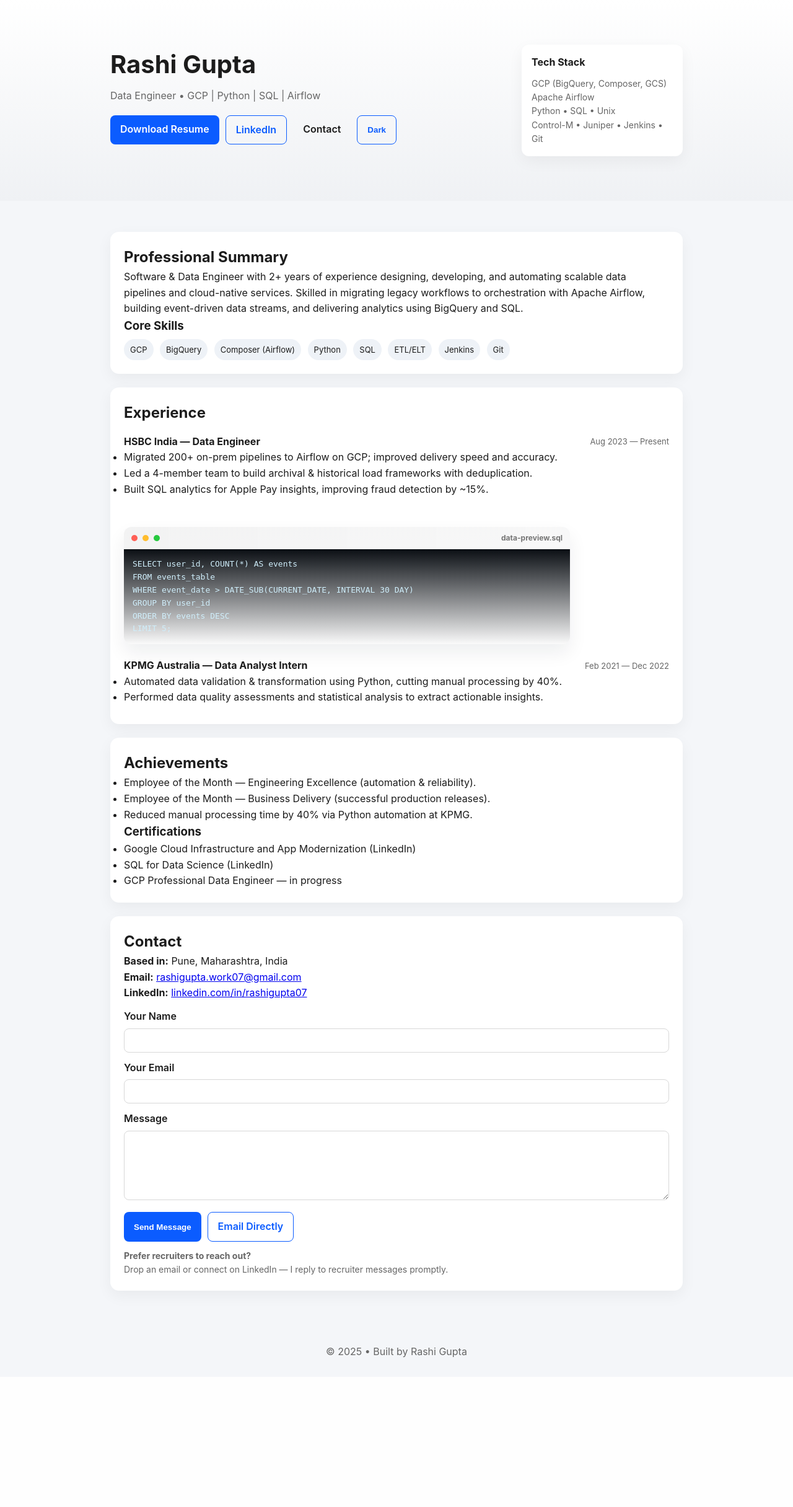
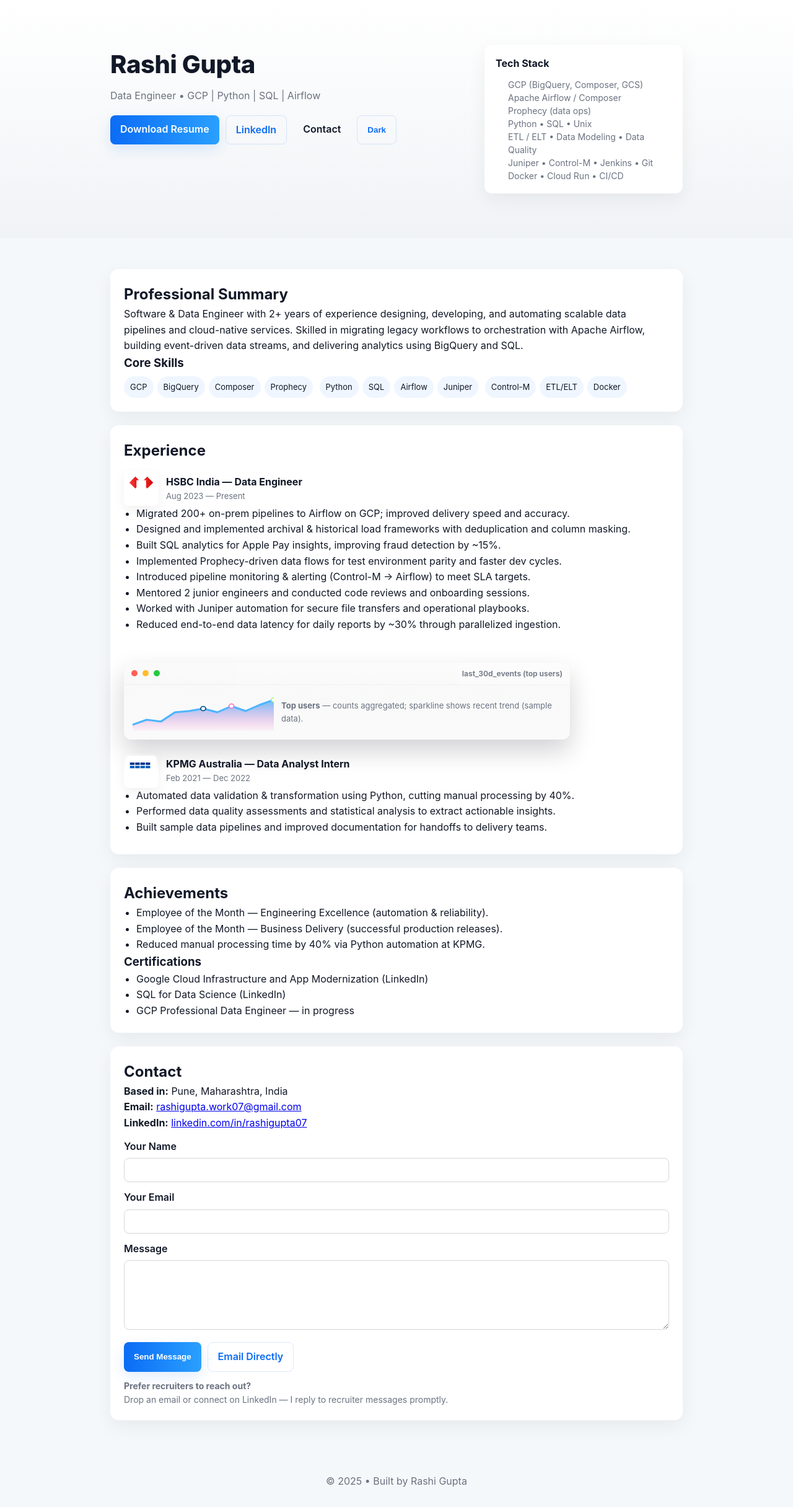
Before and after one commit to RashiGupta-7/resume-website, a Flask app: page / in a window 1280 px wide. Shown: the whole page at 62% size. Before the commit the page ends 2190 px from the top, so only its background shows below. Run offline with Flask 3, Linux system fonts and the light colour scheme.

Commit message:
Add inline SVG logos, sparkline visualization, and corporate vibrant theme enhancements

```diff
--- a/static/style.css
+++ b/static/style.css
@@ -1,140 +1,125 @@
-/* ----------------- Base Variables ----------------- */
+/* Corporate vibrant palette — electric blue, soft pink and lime accent */
 :root{
-  --bg:#f4f6f9;
+  --bg:#f5f8fb;
   --card:#ffffff;
-  --text:#1c1c1c;
-  --muted:#666;
-  --accent:#0b5cff;
+  --text:#111827;
+  --muted:#6b7280;
+  --accent:#0b6cf5;     /* electric blue */
+  --accent-2:#ff4db8;   /* soft pink */
+  --accent-3:#9be34a;   /* lime highlight */
   --radius:14px;
-  --shadow: 0 8px 24px rgba(0,0,0,0.05);
-  --terminal-bg:#0b0f14;
-  --terminal-text:#cfeefb;
+  --shadow: 0 10px 30px rgba(2,6,23,0.06);
+  --terminal-bg:#031426;
+  --terminal-text:#bfefff;
 }
 
-/* Dark theme variables override */
+/* dark mode tweaks */
 body[data-theme="dark"]{
-  --bg: #0b1220;
-  --card: #071026;
-  --text: #e6eef8;
-  --muted:#9db3c9;
-  --accent:#4db5ff;
-  --terminal-bg:#00111a;
+  --bg:#06142a;
+  --card: linear-gradient(180deg, rgba(255,255,255,0.02), rgba(255,255,255,0.01));
+  --text:#e6f2ff;
+  --muted:#9fb3c7;
+  --accent:#38a3ff;
+  --accent-2:#ff74b3;
+  --accent-3:#b7ff66;
+  --terminal-bg: linear-gradient(90deg,#031a2a,#00121a 60%);
   --terminal-text:#b8f0ff;
-  background: radial-gradient(circle at 10% 10%, rgba(77,181,255,0.03), transparent 10%), var(--bg);
+  background: radial-gradient(circle at 10% 10%, rgba(11,108,245,0.02), transparent 10%), #031423;
 }
 
-/* ----------------- Reset & Layout ----------------- */
+/* Reset / layout */
 *{box-sizing:border-box;margin:0;padding:0}
-body{
-  font-family: "Inter", Arial, sans-serif;
-  background:var(--bg);
-  color:var(--text);
-  line-height:1.6;
-  -webkit-font-smoothing:antialiased;
-  -moz-osx-font-smoothing:grayscale;
-}
-
+body{font-family:Inter, Arial, sans-serif;background:var(--bg);color:var(--text);line-height:1.6}
 .container{max-width:980px;margin:0 auto;padding:28px}
 
-/* ----------------- HERO ----------------- */
-.hero{
-  background: linear-gradient(180deg, #fff, rgba(0,0,0,0.02));
-  padding:44px 0;
-}
+/* HERO */
+.hero{padding:44px 0;background: linear-gradient(180deg, #fff, rgba(0,0,0,0.02))}
 .hero-content{display:flex;gap:20px;align-items:flex-start;justify-content:space-between}
-.title{font-size:40px;font-weight:700}
+.title{font-size:40px;font-weight:800;letter-spacing:-0.4px}
 .subtitle{color:var(--muted);margin-top:6px;font-size:16px}
 
-/* CTA and buttons */
+/* CTA buttons */
 .cta{margin-top:18px;display:flex;gap:10px;flex-wrap:wrap}
 .btn{padding:10px 16px;border-radius:8px;font-weight:600;text-decoration:none;cursor:pointer;border:none}
-.btn.primary{background:var(--accent);color:white}
-.btn.outline{background:transparent;border:1px solid var(--accent);color:var(--accent)}
+.btn.primary{background:linear-gradient(90deg,var(--accent),#2aa0ff);color:white;box-shadow:0 8px 22px rgba(11,108,245,0.12)}
+.btn.primary:hover{transform:translateY(-2px)}
+.btn.outline{background:transparent;border:1px solid rgba(11,108,245,0.14);color:var(--accent)}
 .btn.ghost{background:transparent;color:var(--text)}
 
-/* Hero right stack */
-.hero-right{width:260px;background:var(--card);padding:16px;border-radius:12px;box-shadow:var(--shadow)}
-.hero-right ul{list-style:none;margin-top:10px;color:var(--muted);font-size:14px}
+/* HERO RIGHT */
+.hero-right{width:320px;background:var(--card);padding:18px;border-radius:12px;box-shadow:var(--shadow)}
+.stack-list{list-style:none;margin-top:10px;color:var(--muted);font-size:14px;line-height:1.5}
 
-/* ----------------- CARD ----------------- */
-.card{
-  background:var(--card);
-  padding:22px;
-  margin-top:22px;
-  border-radius:var(--radius);
-  box-shadow:var(--shadow);
-  transition: transform .18s ease, box-shadow .18s ease;
-}
-.card:hover{ transform: translateY(-3px) }
+/* CARD base */
+.card{background:var(--card);padding:22px;margin-top:22px;border-radius:var(--radius);box-shadow:var(--shadow);transition:transform .18s ease,box-shadow .18s ease}
+.card:hover{transform:translateY(-3px)}
 
-/* Chips */
-.chips span{
-  display:inline-block;background:#eef2f7;padding:7px 10px;border-radius:999px;font-size:13px;margin:6px 6px 0 0;
-}
+/* CHIPS */
+.chips span{display:inline-block;background:rgba(11,108,245,0.06);color:var(--text);padding:7px 10px;border-radius:999px;font-size:13px;margin:6px 6px 0 0}
+body[data-theme="dark"] .chips span{background:rgba(56,163,255,0.06);color:var(--text)}
 
-/* ----------------- EXPERIENCE ----------------- */
+/* JOB & LOGO */
 .job{margin-top:14px;position:relative;padding-bottom:8px}
 .job-head{display:flex;justify-content:space-between;align-items:center}
 .date{color:var(--muted);font-size:13px}
 
-/* Hover micro-lift for job */
+/* job with logo layout */
+.job-with-logo .job-head{display:flex;align-items:center;gap:12px}
+.job-left{display:flex;gap:12px;align-items:center}
+.company-logo{width:56px;height:56px;object-fit:contain;border-radius:8px;background:transparent;padding:4px;box-shadow:0 6px 18px rgba(2,6,23,0.06)}
+
+/* bullets spacing */
+ul{margin-left:20px}
+
+/* hover micro-lift */
 .job:hover{transform:translateY(-4px);transition:transform .18s ease}
 
-/* ----------------- FLASH ----------------- */
+/* FLASH */
 .flash-list{margin-top:10px}
 .flash{padding:12px;border-radius:10px;margin-bottom:10px;font-weight:600}
 .flash.success{background:#e8fff1;color:#0f7b3a}
 .flash.error{background:#ffe7e7;color:#b60000}
 .flash.warning{background:#fff6d8;color:#8a6500}
 
-/* ----------------- CONTACT FORM ----------------- */
+/* CONTACT */
 .contact-form label{display:block;margin-top:12px;font-weight:600}
 .contact-form input,.contact-form textarea{width:100%;padding:10px;border-radius:8px;border:1px solid #d8d8d8;margin-top:6px;font-size:15px;background:transparent}
 .form-actions{display:flex;gap:10px;margin-top:12px}
-
-/* Note and small text */
 .note{margin-top:12px;color:var(--muted);font-size:14px}
 
-/* ----------------- FOOTER ----------------- */
+/* FOOTER */
 .footer{text-align:center;padding:28px;color:var(--muted);margin-top:30px}
 
-/* ----------------- HOVER TYPING ----------------- */
-.hover-typing{
-  max-width:640px;margin-top:10px;padding:10px 14px;border-radius:10px;
-  font-family: ui-monospace, SFMono-Regular, Menlo, Monaco, 'Roboto Mono', monospace;font-size:13px;
-  color:var(--text);
-  background: linear-gradient(180deg, rgba(0,0,0,0.02), rgba(255,255,255,0.02));
-  border:1px solid rgba(0,0,0,0.04);
-  opacity:0;transform:translateY(6px);transition:opacity .22s ease, transform .22s ease;pointer-events:none;
-}
+/* HOVER TYPING */
+.hover-typing{max-width:640px;margin-top:10px;padding:10px 14px;border-radius:10px;font-family:ui-monospace,monospace;font-size:13px;color:var(--text);background:linear-gradient(180deg,rgba(0,0,0,0.02),rgba(255,255,255,0.02));border:1px solid rgba(0,0,0,0.04);opacity:0;transform:translateY(6px);transition:opacity .22s ease,transform .22s ease;pointer-events:none}
 .hover-typing.visible{opacity:1;transform:none}
+body[data-theme="dark"] .hover-typing{background:linear-gradient(180deg, rgba(255,255,255,0.02), rgba(255,255,255,0.01)); border:1px solid rgba(255,255,255,0.04); color:var(--text)}
 
-/* Dark theme tweak for hover box */
-body[data-theme="dark"] .hover-typing{
-  background: rgba(255,255,255,0.02); border:1px solid rgba(255,255,255,0.04);
-  color:var(--text);
-}
-
-/* ----------------- TERMINAL CARD ----------------- */
-.terminal-card{
-  margin-top:16px;border-radius:12px;overflow:hidden;max-width:720px;transition:transform .35s ease, opacity .35s ease;
-  opacity:0;transform:translateY(10px);box-shadow:0 14px 30px rgba(15,23,42,0.07);
-  background: linear-gradient(180deg, rgba(15,23,42,0.02), rgba(255,255,255,0.02));
-}
+/* TERMINAL & SPARKLINE */
+.terminal-card{margin-top:16px;border-radius:12px;overflow:hidden;max-width:720px;transition:transform .35s ease,opacity .35s ease;opacity:0;transform:translateY(10px);box-shadow:0 18px 40px rgba(2,6,23,0.18);background:linear-gradient(180deg,rgba(255,255,255,0.02),rgba(0,0,0,0.02))}
 .terminal-card.reveal{opacity:1;transform:none}
-.terminal-header{display:flex;align-items:center;gap:8px;padding:8px 12px;background:linear-gradient(90deg, rgba(0,0,0,0.03), rgba(0,0,0,0.01));border-bottom:1px solid rgba(0,0,0,0.04)}
+.terminal-header{display:flex;align-items:center;gap:8px;padding:8px 12px;background:linear-gradient(90deg, rgba(0,0,0,0.02), rgba(0,0,0,0.01));border-bottom:1px solid rgba(0,0,0,0.04)}
 .terminal-header .dot{width:10px;height:10px;border-radius:50%;display:inline-block}
 .terminal-header .dot.red{background:#ff5f56}
 .terminal-header .dot.yellow{background:#ffbd2e}
 .terminal-header .dot.green{background:#27c93f}
 .terminal-header .term-title{margin-left:auto;color:var(--muted);font-size:12px;font-weight:700;opacity:0.9}
 
-.term-body{padding:14px;font-family:ui-monospace, Roboto Mono, monospace;margin:0;font-size:13px;color:var(--terminal-text);background:linear-gradient(180deg,var(--terminal-bg), rgba(0,0,0,0.02))}
+/* Sparkline wrap */
+.sparkline-wrap{display:flex;gap:12px;align-items:center;padding:14px;background:linear-gradient(180deg, rgba(1,20,30,0.02), rgba(255,255,255,0.01))}
+.sparkline{width:240px;height:60px;display:block}
+.sparkline-caption{font-size:13px;color:var(--muted)}
 
-/* dark theme terminal tweak */
-body[data-theme="dark"] .term-body{color:var(--terminal-text);background:linear-gradient(180deg,var(--terminal-bg), #001217)}
+/* vibrant sparkline stroke adjustments for dark */
+body[data-theme="dark"] .sparkline polyline{stroke:var(--accent)}
+body[data-theme="dark"] .sparkline circle{stroke:#fff}
 
-/* ----------------- SMALL HELPERS & RESPONSIVE ----------------- */
+/* micro interactions */
+.card{transition:transform .18s ease,box-shadow .18s ease}
+.card:hover{transform:translateY(-3px)}
+.job:hover{transform:translateY(-4px)}
+
+/* responsive */
 @media (max-width:900px){
   .hero-content{flex-direction:column}
   .hero-right{width:100%}
@@ -142,5 +127,5 @@ body[data-theme="dark"] .term-body{color:var(--terminal-text);background:linear-
   .terminal-card{max-width:100%}
 }
 
-/* small accessibility focus styles */
-a:focus, button:focus, input:focus, textarea:focus{outline:3px solid rgba(11,92,255,0.18);outline-offset:3px}
+/* focus */
+a:focus, button:focus, input:focus, textarea:focus{outline:3px solid rgba(11,108,245,0.14);outline-offset:3px}
--- a/templates/index.html
+++ b/templates/index.html
@@ -5,13 +5,11 @@
   <meta name="viewport" content="width=device-width, initial-scale=1" />
   <title>Rashi Gupta — Data Engineer</title>
   <meta name="description" content="Rashi Gupta — Data Engineer. GCP, Python, SQL, Airflow. Hire me." />
-  <!-- Correct Flask static path -->
   <link rel="stylesheet" href="{{ url_for('static', filename='style.css') }}">
 </head>
 
 <body>
 
-  <!-- HERO SECTION -->
   <header class="hero">
     <div class="container hero-content">
 
@@ -23,30 +21,28 @@
           <a class="btn primary" href="/Resume-Rashi_Gupta.pdf" download>Download Resume</a>
           <a class="btn outline" href="https://linkedin.com/in/rashigupta07" target="_blank">LinkedIn</a>
           <a class="btn ghost" href="#contact">Contact</a>
-
-          <!-- Theme toggle -->
           <button id="themeToggle" class="btn outline" type="button" aria-pressed="false">Dark</button>
         </div>
       </div>
 
       <aside class="hero-right" aria-labelledby="tech-heading">
         <h4 id="tech-heading">Tech Stack</h4>
-        <ul>
+        <ul class="stack-list">
           <li>GCP (BigQuery, Composer, GCS)</li>
-          <li>Apache Airflow</li>
+          <li>Apache Airflow / Composer</li>
+          <li>Prophecy (data ops)</li>
           <li>Python • SQL • Unix</li>
-          <li>Control-M • Juniper • Jenkins • Git</li>
+          <li>ETL / ELT • Data Modeling • Data Quality</li>
+          <li>Juniper • Control-M • Jenkins • Git</li>
+          <li>Docker • Cloud Run • CI/CD</li>
         </ul>
       </aside>
 
     </div>
   </header>
 
-
-  <!-- MAIN CONTENT -->
   <main class="container">
 
-    <!-- SUMMARY -->
     <section class="card" id="summary">
       <h2>Professional Summary</h2>
       <p>
@@ -58,66 +54,131 @@
 
       <h3>Core Skills</h3>
       <div class="chips" aria-hidden="false">
-        <span>GCP</span>
-        <span>BigQuery</span>
-        <span>Composer (Airflow)</span>
-        <span>Python</span>
-        <span>SQL</span>
-        <span>ETL/ELT</span>
-        <span>Jenkins</span>
-        <span>Git</span>
+        <span>GCP</span><span>BigQuery</span><span>Composer</span><span>Prophecy</span>
+        <span>Python</span><span>SQL</span><span>Airflow</span><span>Juniper</span>
+        <span>Control-M</span><span>ETL/ELT</span><span>Docker</span>
       </div>
     </section>
 
 
-    <!-- EXPERIENCE -->
     <section class="card" id="experience">
       <h2>Experience</h2>
 
-      <div class="job" role="article">
+      <!-- HSBC card with inline SVG logo -->
+      <div class="job job-with-logo" role="article">
         <div class="job-head">
-          <strong>HSBC India — Data Engineer</strong>
-          <span class="date">Aug 2023 — Present</span>
+          <div class="job-left">
+            <!-- Inline HSBC SVG logo (simple mark) -->
+            <svg class="company-logo" viewBox="0 0 200 200" aria-hidden="true" role="img">
+              <defs>
+                <linearGradient id="hsbcGrad" x1="0" x2="1">
+                  <stop offset="0" stop-color="#ff3b3b"/>
+                  <stop offset="1" stop-color="#d00000"/>
+                </linearGradient>
+              </defs>
+              <rect fill="#fff" width="200" height="200" rx="16"/>
+              <g transform="translate(20,20) scale(0.8)">
+                <polygon points="50,0 100,50 50,100 0,50" fill="url(#hsbcGrad)"/>
+                <polygon points="150,0 100,50 150,100 200,50" fill="url(#hsbcGrad)"/>
+                <rect x="60" y="30" width="80" height="40" fill="#fff"/>
+                <rect x="60" y="60" width="80" height="40" fill="#fff"/>
+              </g>
+            </svg>
+
+            <div>
+              <strong>HSBC India — Data Engineer</strong>
+              <div class="date">Aug 2023 — Present</div>
+            </div>
+          </div>
         </div>
 
         <ul>
           <li>Migrated 200+ on-prem pipelines to Airflow on GCP; improved delivery speed and accuracy.</li>
-          <li>Led a 4-member team to build archival & historical load frameworks with deduplication.</li>
+          <li>Designed and implemented archival & historical load frameworks with deduplication and column masking.</li>
           <li>Built SQL analytics for Apple Pay insights, improving fraud detection by ~15%.</li>
+          <li>Implemented Prophecy-driven data flows for test environment parity and faster dev cycles.</li>
+          <li>Introduced pipeline monitoring & alerting (Control-M → Airflow) to meet SLA targets.</li>
+          <li>Mentored 2 junior engineers and conducted code reviews and onboarding sessions.</li>
+          <li>Worked with Juniper automation for secure file transfers and operational playbooks.</li>
+          <li>Reduced end-to-end data latency for daily reports by ~30% through parallelized ingestion.</li>
         </ul>
 
-        <!-- Hover-typing box (populated by JS) -->
         <div class="hover-typing" aria-hidden="true"></div>
 
-        <!-- Terminal-style data preview to give a data-engineer vibe -->
+        <!-- Terminal card with SVG sparkline (inline) -->
         <div class="terminal-card" role="region" aria-label="Data preview">
           <div class="terminal-header">
             <span class="dot red"></span><span class="dot yellow"></span><span class="dot green"></span>
-            <span class="term-title">data-preview.sql</span>
+            <span class="term-title">last_30d_events (top users)</span>
           </div>
-          <pre class="term-body">SELECT user_id, COUNT(*) AS events
-FROM events_table
-WHERE event_date &gt; DATE_SUB(CURRENT_DATE, INTERVAL 30 DAY)
-GROUP BY user_id
-ORDER BY events DESC
-LIMIT 5;</pre>
+
+          <!-- Sparkline SVG: simple, accessible, no JS required -->
+          <div class="sparkline-wrap" role="img" aria-label="Sparkline of events over last 30 days">
+            <svg class="sparkline" viewBox="0 0 200 60" preserveAspectRatio="none" aria-hidden="true">
+              <!-- gradient fill under the line -->
+              <defs>
+                <linearGradient id="sparkGrad" x1="0" x2="0" y1="0" y2="1">
+                  <stop offset="0%" stop-color="#4db5ff" stop-opacity="0.9"/>
+                  <stop offset="100%" stop-color="#ff6fc0" stop-opacity="0.05"/>
+                </linearGradient>
+              </defs>
+
+              <!-- area under spark -->
+              <path d="M0,50 L20,42 L40,45 L60,30 L80,28 L100,24 L120,30 L140,20 L160,28 L180,18 L200,10 L200,60 L0,60 Z"
+                    fill="url(#sparkGrad)" opacity="0.95"></path>
+
+              <!-- sparkline stroke -->
+              <polyline points="0,50 20,42 40,45 60,30 80,28 100,24 120,30 140,20 160,28 180,18 200,10"
+                        fill="none" stroke="#4db5ff" stroke-width="3" stroke-linecap="round" stroke-linejoin="round"></polyline>
+
+              <!-- dots for top 3 users (decorative) -->
+              <circle cx="100" cy="24" r="3.5" fill="#fff" stroke="#004b7f" stroke-width="1.5"></circle>
+              <circle cx="140" cy="20" r="3.5" fill="#fff" stroke="#ff6fc0" stroke-width="1.5"></circle>
+              <circle cx="200" cy="10" r="3.5" fill="#fff" stroke="#9bff6f" stroke-width="1.5"></circle>
+            </svg>
+
+            <div class="sparkline-caption">
+              <strong>Top users</strong> — counts aggregated; sparkline shows recent trend (sample data).
+            </div>
+          </div>
         </div>
       </div>
 
-      <div class="job" role="article">
+      <!-- KPMG card with inline SVG logo -->
+      <div class="job job-with-logo" role="article">
         <div class="job-head">
-          <strong>KPMG Australia — Data Analyst Intern</strong>
-          <span class="date">Feb 2021 — Dec 2022</span>
+          <div class="job-left">
+            <!-- Inline KPMG SVG (simplified placeholder mark) -->
+            <svg class="company-logo" viewBox="0 0 200 200" aria-hidden="true" role="img">
+              <rect width="200" height="200" rx="16" fill="#fff"/>
+              <g transform="translate(24,46) scale(0.8)">
+                <rect x="0" y="0" width="38" height="20" fill="#00338d"></rect>
+                <rect x="44" y="0" width="38" height="20" fill="#00338d"></rect>
+                <rect x="88" y="0" width="38" height="20" fill="#00338d"></rect>
+                <rect x="132" y="0" width="38" height="20" fill="#00338d"></rect>
+
+                <rect x="0" y="28" width="38" height="20" fill="#0057b8"></rect>
+                <rect x="44" y="28" width="38" height="20" fill="#0057b8"></rect>
+                <rect x="88" y="28" width="38" height="20" fill="#0057b8"></rect>
+                <rect x="132" y="28" width="38" height="20" fill="#0057b8"></rect>
+              </g>
+            </svg>
+
+            <div>
+              <strong>KPMG Australia — Data Analyst Intern</strong>
+              <div class="date">Feb 2021 — Dec 2022</div>
+            </div>
+          </div>
         </div>
         <ul>
           <li>Automated data validation & transformation using Python, cutting manual processing by 40%.</li>
           <li>Performed data quality assessments and statistical analysis to extract actionable insights.</li>
+          <li>Built sample data pipelines and improved documentation for handoffs to delivery teams.</li>
         </ul>
       </div>
     </section>
 
 
-    <!-- ACHIEVEMENTS -->
     <section class="card" id="achievements">
       <h2>Achievements</h2>
       <ul>
@@ -135,11 +196,9 @@ LIMIT 5;</pre>
     </section>
 
 
-    <!-- CONTACT SECTION -->
     <section id="contact" class="card">
       <h2>Contact</h2>
 
-      <!-- Flash Messages -->
       {% with messages = get_flashed_messages(with_categories=true) %}
         {% if messages %}
           <div class="flash-list" role="status" aria-live="polite">
@@ -181,15 +240,12 @@ LIMIT 5;</pre>
 
   </main>
 
-
-  <!-- FOOTER -->
   <footer class="footer">
     <p>© 2025 • Built by Rashi Gupta</p>
   </footer>
 
-  <!-- Scripts: theme toggle, hover typewriter, terminal reveal -->
   <script>
-  /* THEME TOGGLE (persist in localStorage) */
+  /* THEME TOGGLE */
   (function(){
     const toggle = document.getElementById('themeToggle');
     const body = document.body;
@@ -223,7 +279,7 @@ LIMIT 5;</pre>
     const message = "Migrated 200+ pipelines to Airflow on GCP — improved delivery reliability & reduced failures.";
     let typingTimer = null;
 
-    function typeText(el, text, speed=30) {
+    function typeText(el, text, speed=25) {
       el.textContent = "";
       let i = 0;
       typingTimer = setInterval(() => {
@@ -246,7 +302,7 @@ LIMIT 5;</pre>
     });
   })();
 
-  /* Terminal reveal when scrolled into view */
+  /* Terminal reveal */
   (function(){
     const t = document.querySelector('.terminal-card');
     if(!t) return;
```
